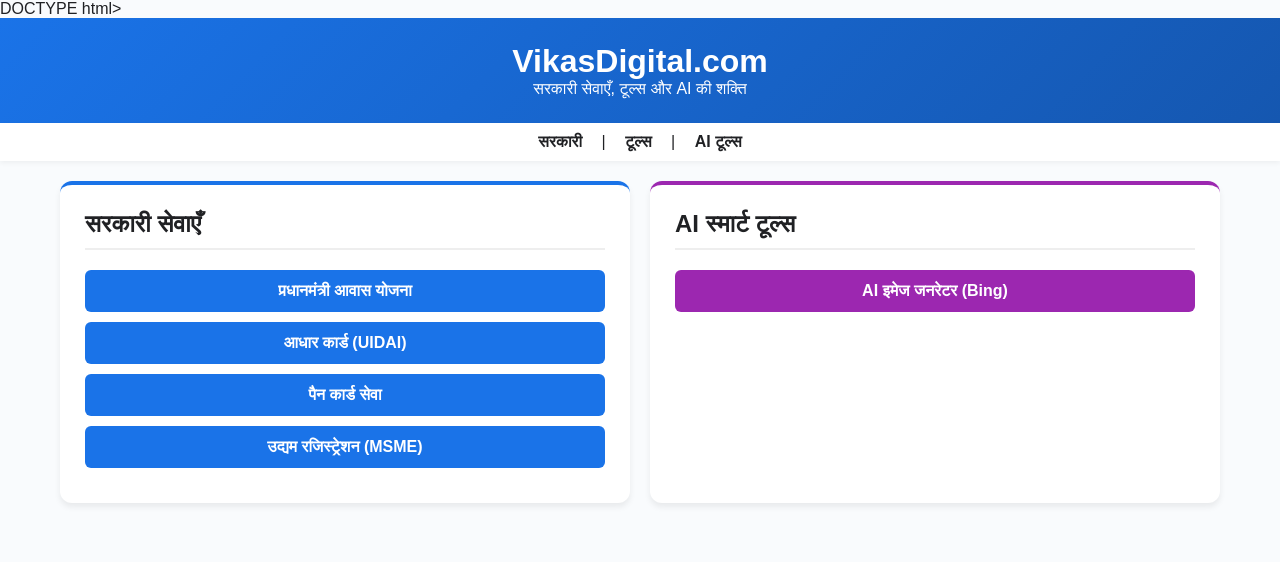
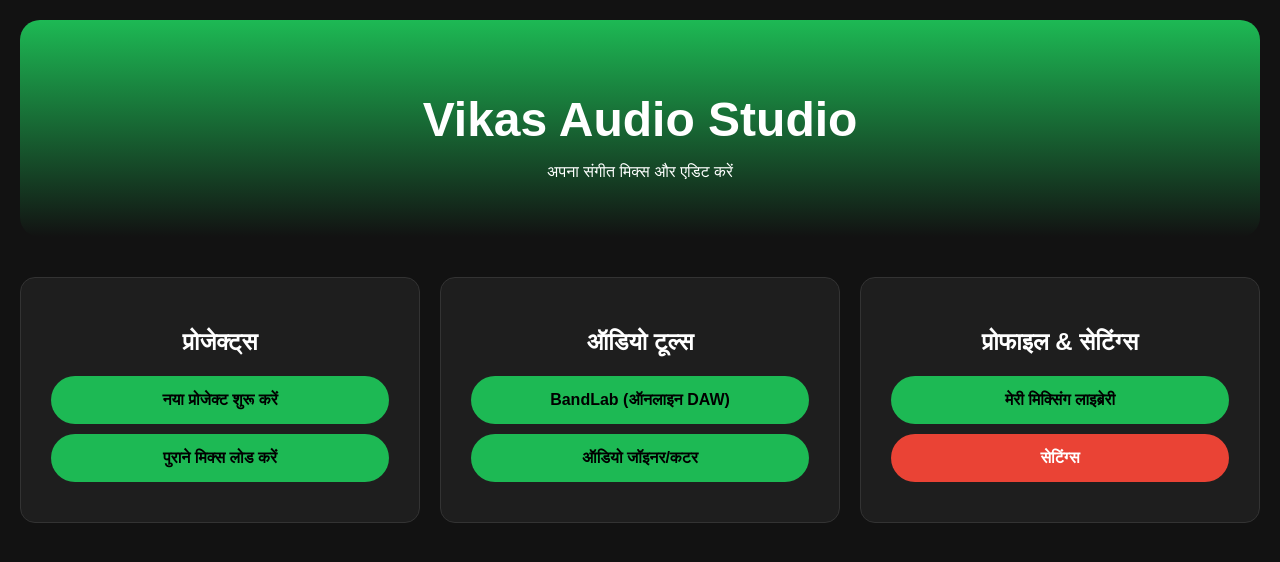
Before and after one commit to vikashpaliya35-sys/VikasDigital.github.io, a plain HTML site: page index.html in a window 1280 px wide. Drawn offline with Linux system fonts and the light colour scheme.

Commit message:
Update index.html

```diff
--- a/index.html
+++ b/index.html
@@ -1,65 +1,42 @@
-DOCTYPE html>
+<!DOCTYPE html>
 <html lang="hi">
 <head>
     <meta charset="UTF-8">
-    <meta name="viewport" content="width=device-width, initial-scale=1.0">
-    <title>VikasDigital - AI डैशबोर्ड</title>
+    <title>Vikas Audio Studio - मिक्सिंग डैशबोर्ड</title>
     <style>
-        /* Modern Design System - Blue & Gold Theme */
-        :root {
-            --primary-color: #1a73e8;
-            --secondary-color: #fbbc04;
-            --ai-color: #9c27b0; /* AI के लिए पर्पल रंग */
-            --bg-color: #f9fbfd;
-            --text-color: #202124;
-            --card-bg: #ffffff;
-            --card-shadow: 0 4px 6px rgba(0,0,0,0.07);
-            --card-radius: 12px;
-        }
-
-        * { box-sizing: border-box; font-family: sans-serif; margin: 0; padding: 0; }
-        body { background-color: var(--bg-color); color: var(--text-color); }
-
-        header { background: linear-gradient(135deg, var(--primary-color) 0%, #1557b0 100%); color: white; padding: 25px 20px; text-align: center; }
-        nav { background: white; padding: 10px; text-align: center; position: sticky; top: 0; box-shadow: 0 2px 5px rgba(0,0,0,0.05); }
-        nav a { text-decoration: none; color: var(--text-color); padding: 10px 15px; font-weight: bold; }
-
-        .container { display: grid; grid-template-columns: repeat(auto-fit, minmax(300px, 1fr)); gap: 20px; padding: 20px; max-width: 1200px; margin: auto; }
-        .card { background: white; padding: 25px; border-radius: var(--card-radius); box-shadow: var(--card-shadow); border-top: 4px solid var(--primary-color); }
-
-        /* AI सेक्शन का विशेष रंग */
-        .card.ai { border-top-color: var(--ai-color); }
-
-        h2 { margin-bottom: 20px; border-bottom: 2px solid #eee; padding-bottom: 10px; }
-        .link-btn { display: block; background: var(--primary-color); color: white; padding: 12px; margin-bottom: 10px; border-radius: 6px; text-decoration: none; font-weight: bold; text-align: center; }
-        .ai .link-btn { background: var(--ai-color); }
-
-        footer { text-align: center; padding: 20px; color: #777; }
+        body { background-color: #121212; color: #ffffff; font-family: sans-serif; text-align: center; margin: 0; padding: 20px; }
+        header { padding: 40px; background: linear-gradient(to bottom, #1db954, #121212); border-radius: 20px; }
+        h1 { font-size: 3rem; margin-bottom: 10px; }
+        .container { display: grid; grid-template-columns: repeat(auto-fit, minmax(280px, 1fr)); gap: 20px; margin-top: 40px; }
+        .card { background: #1e1e1e; padding: 30px; border-radius: 15px; border: 1px solid #333; }
+        .btn { display: block; background: #1db954; color: black; padding: 15px; margin: 10px 0; text-decoration: none; font-weight: bold; border-radius: 30px; }
+        .btn:hover { background: #1ed760; }
     </style>
 </head>
 <body>
 
 <header>
-    <h1>VikasDigital.com</h1>
-    <p>सरकारी सेवाएँ, टूल्स और AI की शक्ति</p>
+    <h1>Vikas Audio Studio</h1>
+    <p>अपना संगीत मिक्स और एडिट करें</p>
 </header>
 
-<nav>
-    <a href="#gov">सरकारी</a> | <a href="#tools">टूल्स</a> | <a href="#ai">AI टूल्स</a>
-</nav>
+<div class="container">
+    <div class="card">
+        <h2>प्रोजेक्ट्स</h2>
+        <a href="#" class="btn">नया प्रोजेक्ट शुरू करें</a>
+        <a href="#" class="btn">पुराने मिक्स लोड करें</a>
+    </div>
+    <div class="card">
+        <h2>ऑडियो टूल्स</h2>
+        <a href="https://www.bandlab.com/" target="_blank" class="btn">BandLab (ऑनलाइन DAW)</a>
+        <a href="https://audio-joiner.com/" target="_blank" class="btn">ऑडियो जॉइनर/कटर</a>
+    </div>
+    <div class="card">
+        <h2>प्रोफाइल & सेटिंग्स</h2>
+        <a href="#" class="btn">मेरी मिक्सिंग लाइब्रेरी</a>
+        <a href="#" class="btn" style="background:#ea4335; color:white;">सेटिंग्स</a>
+    </div>
+</div>
 
-<div class="container">
-    <!-- सरकारी सेवाएँ -->
-    <div class="card" id="gov">
-        <h2>सरकारी सेवाएँ</h2>
-        <a href="https://pmayg.nic.in/" target="_blank" class="link-btn">प्रधानमंत्री आवास योजना</a>
-        <a href="https://uidai.gov.in/" target="_blank" class="link-btn">आधार कार्ड (UIDAI)</a>
-        <a href="https://www.pan.utiitsl.com/" target="_blank" class="link-btn">पैन कार्ड सेवा</a>
-        <a href="https://udyamregistration.gov.in/" target="_blank" class="link-btn">उद्यम रजिस्ट्रेशन (MSME)</a>
-    </div>
-
-    <!-- AI टूल्स (नया सेक्शन) -->
-    <div class="card ai" id="ai">
-        <h2>AI स्मार्ट टूल्स</h2>
-        <a href="https://www.bing.com/images/create" target="_blank" class="link-btn">AI इमेज जनरेटर (Bing)</a>
-        <a href="https://gemini.google
+</body>
+</html>
```
